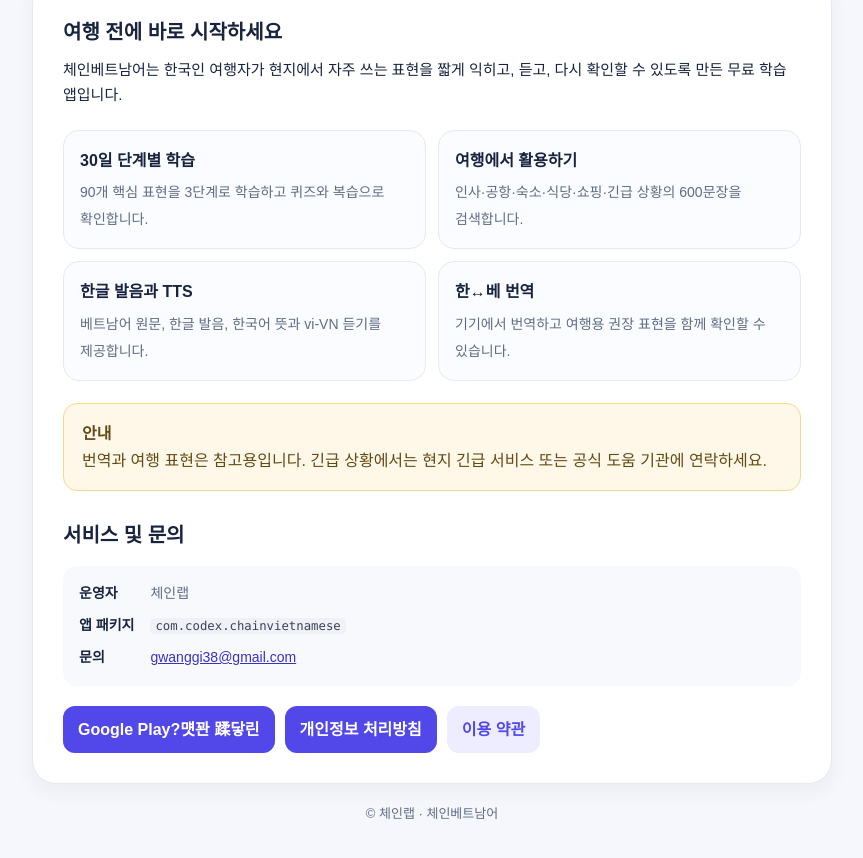
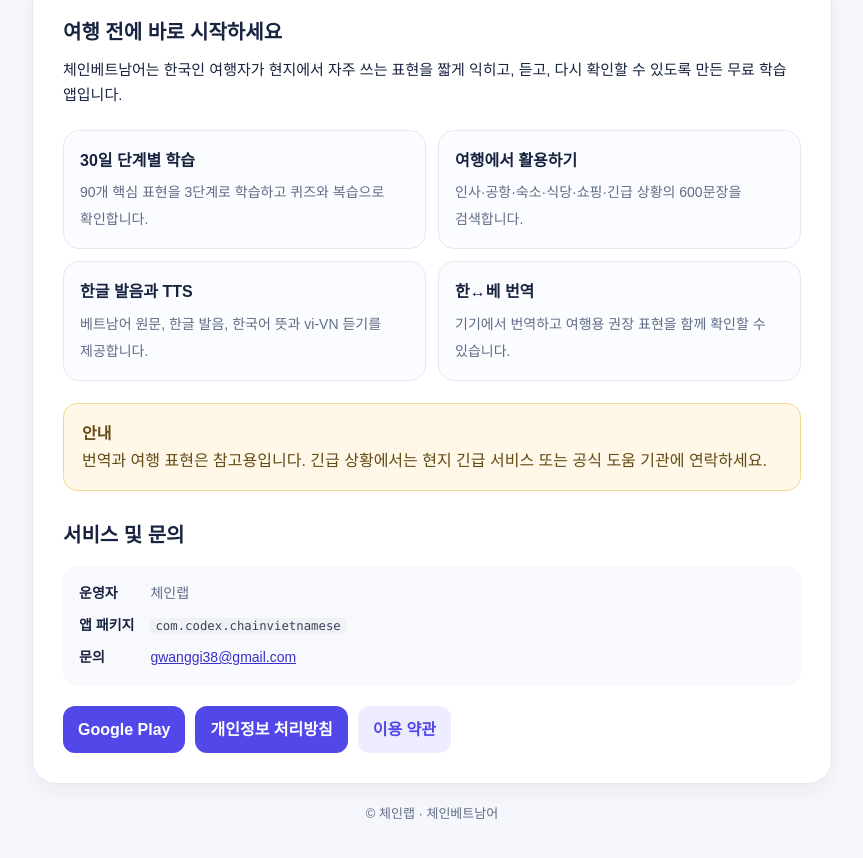
Before and after one commit to gwanggi38/gwanggi38.github.io, a plain HTML site: page index.html in a window 1280 px wide. Shown: the part 272-1130 px from the top of the page, without its empty margins (208-1071 px from the left). Drawn offline with Linux system fonts and the light colour scheme.

```diff
--- a/index.html
+++ b/index.html
@@ -53,7 +53,7 @@
         <dt>문의</dt><dd><a href="mailto:gwanggi38@gmail.com">gwanggi38@gmail.com</a></dd>
       </dl>
 
-      <div class="actions"><a class="button" href="https://play.google.com/store/apps/details?id=com.codex.chainvietnamese">Google Play?먯꽌 蹂닿린</a>
+      <div class="actions"><a class="button" href="https://play.google.com/store/apps/details?id=com.codex.chainvietnamese">Google Play</a>
         <a class="button" href="https://gwanggi38.github.io/chainenglish-policy/privacy.html">개인정보 처리방침</a>
         <a class="button secondary" href="https://gwanggi38.github.io/chainenglish-policy/terms.html">이용 약관</a>
       </div>
```
